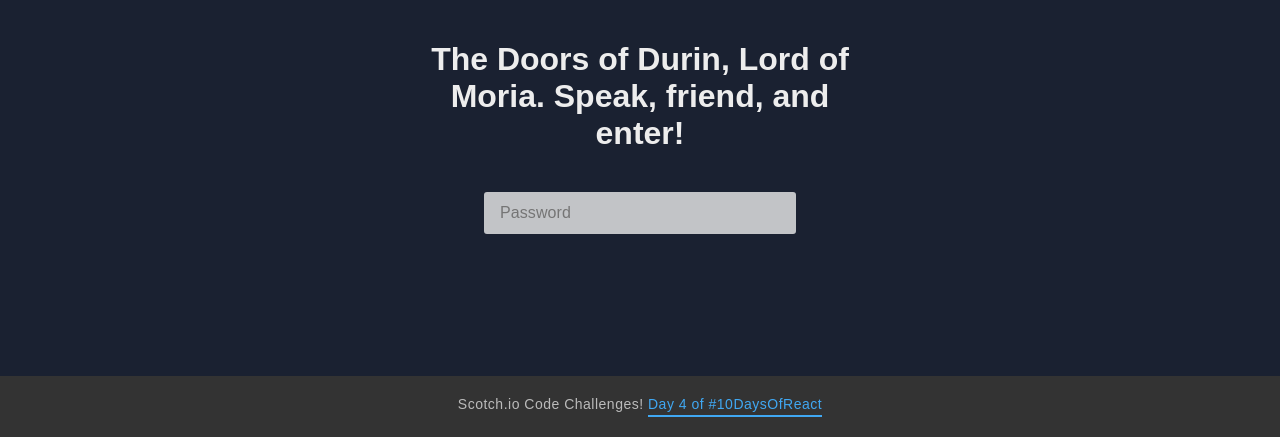
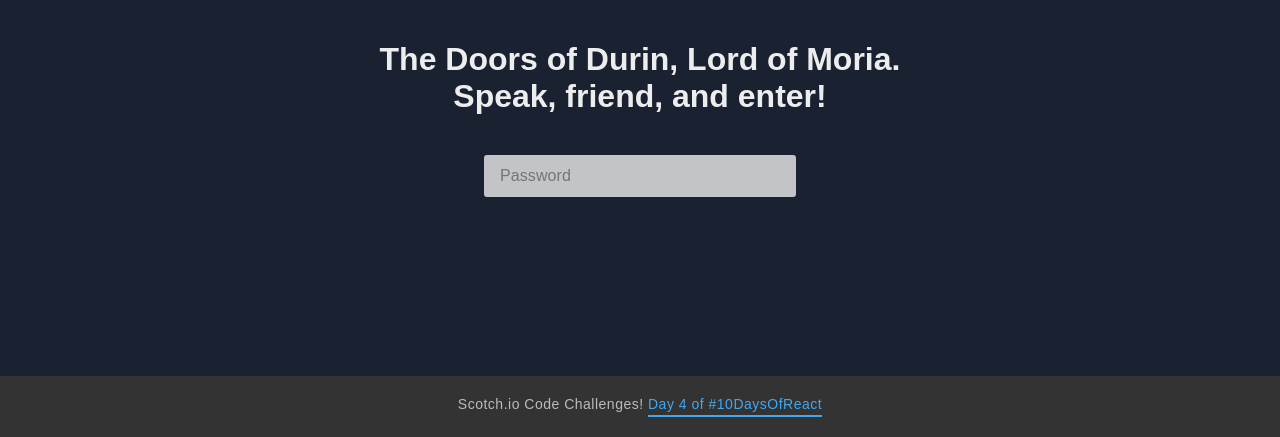
Before and after one commit to danielacb/course_10-react-challenges-beginner, a React app in the folder 04-listen-for-events/: page / in a window 1280 px wide. Shown: the part 363-800 px from the top of the page. Built offline with nearby package versions, Linux system fonts and the light colour scheme.

Commit message:
challenge 04: fix responsive h1 width

```diff
--- a/04-listen-for-events/src/styles.css
+++ b/04-listen-for-events/src/styles.css
@@ -39,7 +39,7 @@ img.open {
 h1 {
   font-size: 32px;
   margin: 0 auto;
-  max-width: 470px;
+  max-width: 530px;
   padding: 0 20px;
 }
 
```
